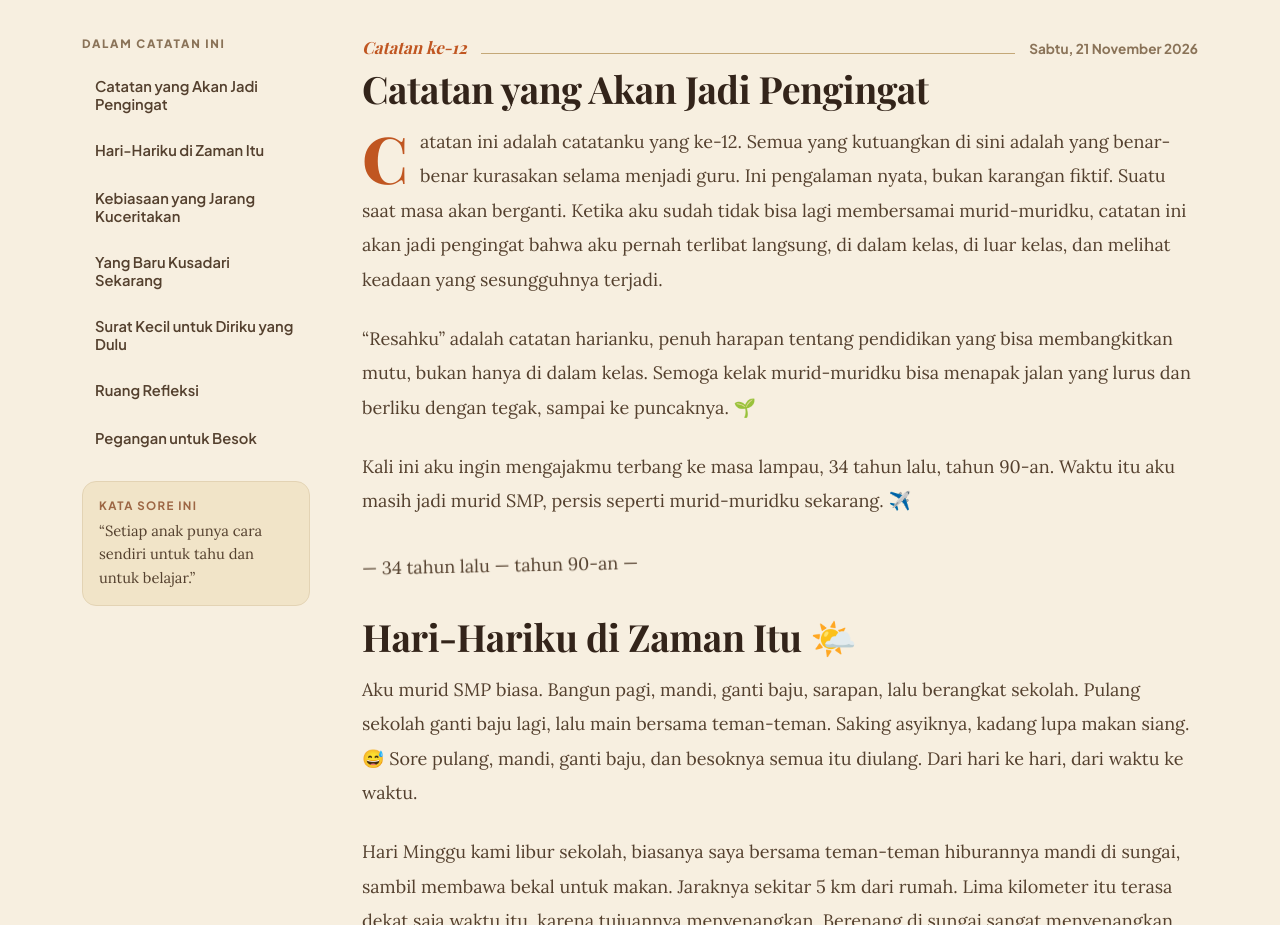
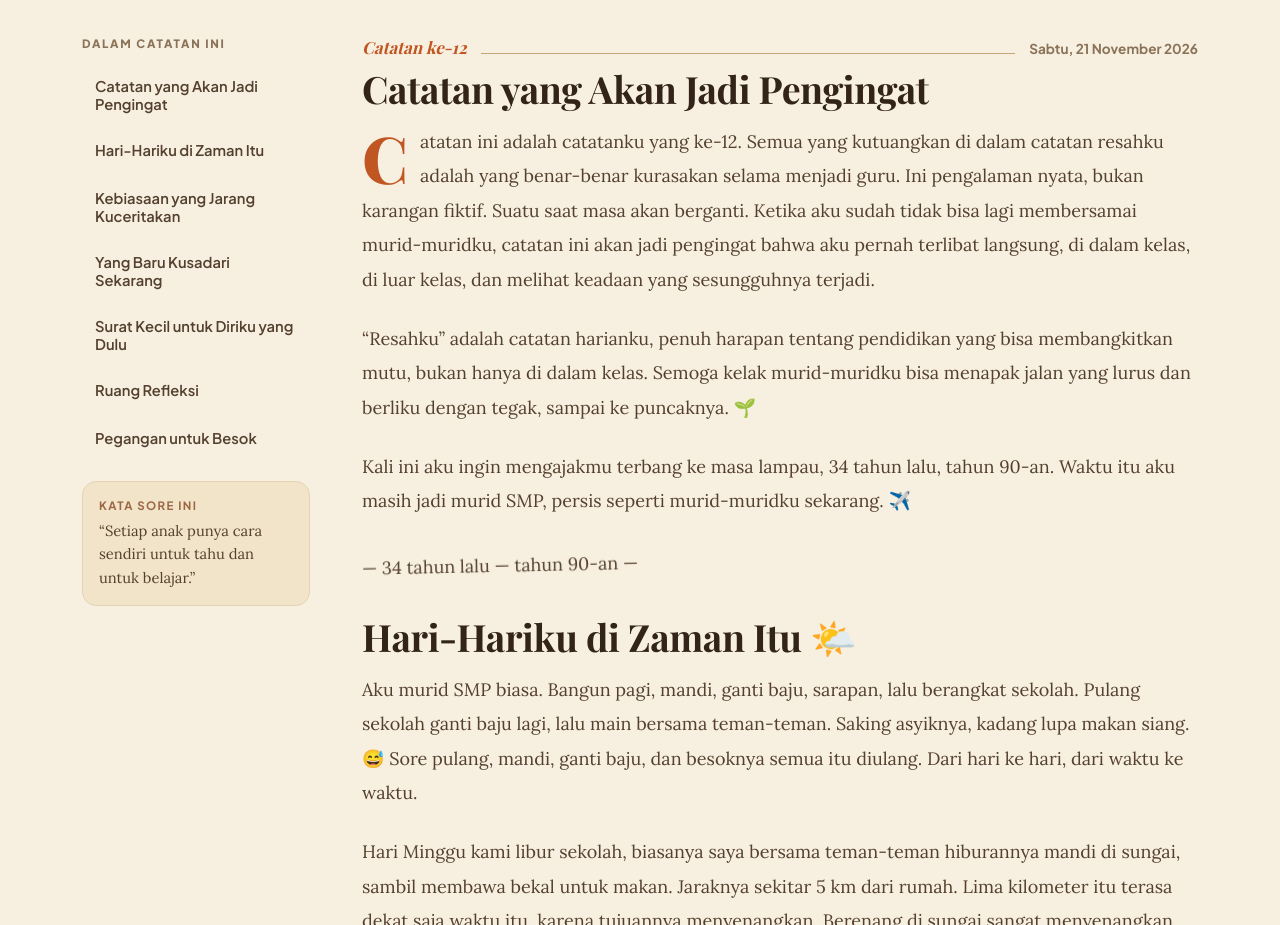
Before and after one commit to Hardiansyah-math/my-diary, a plain HTML site: page catatan-12/index.html in a window 1280 px wide. Shown: the part 1120-2045 px from the top of the page. Drawn offline with nearby package versions, Linux system fonts and the light colour scheme; no server answers; a web font is replaced by a local one.

Commit message:
Catatan ke-12: 'Semua yang kutuangkan di sini' diganti 'Semua yang kutuangkan di dalam catatan resahku'

```diff
--- a/catatan-12/index.html
+++ b/catatan-12/index.html
@@ -407,7 +407,7 @@
         </div>
         <h2>Catatan yang Akan Jadi Pengingat</h2>
 
-        <p class="dropcap">Catatan ini adalah catatanku yang ke-12. Semua yang kutuangkan di sini adalah yang benar-benar kurasakan selama menjadi guru. Ini pengalaman nyata, bukan karangan fiktif. Suatu saat masa akan berganti. Ketika aku sudah tidak bisa lagi membersamai murid-muridku, catatan ini akan jadi pengingat bahwa aku pernah terlibat langsung, di dalam kelas, di luar kelas, dan melihat keadaan yang sesungguhnya terjadi.</p>
+        <p class="dropcap">Catatan ini adalah catatanku yang ke-12. Semua yang kutuangkan di dalam catatan resahku adalah yang benar-benar kurasakan selama menjadi guru. Ini pengalaman nyata, bukan karangan fiktif. Suatu saat masa akan berganti. Ketika aku sudah tidak bisa lagi membersamai murid-muridku, catatan ini akan jadi pengingat bahwa aku pernah terlibat langsung, di dalam kelas, di luar kelas, dan melihat keadaan yang sesungguhnya terjadi.</p>
 
         <p>“Resahku” adalah catatan harianku, penuh harapan tentang pendidikan yang bisa membangkitkan mutu, bukan hanya di dalam kelas. Semoga kelak murid-muridku bisa menapak jalan yang lurus dan berliku dengan tegak, sampai ke puncaknya. 🌱</p>
 
```
